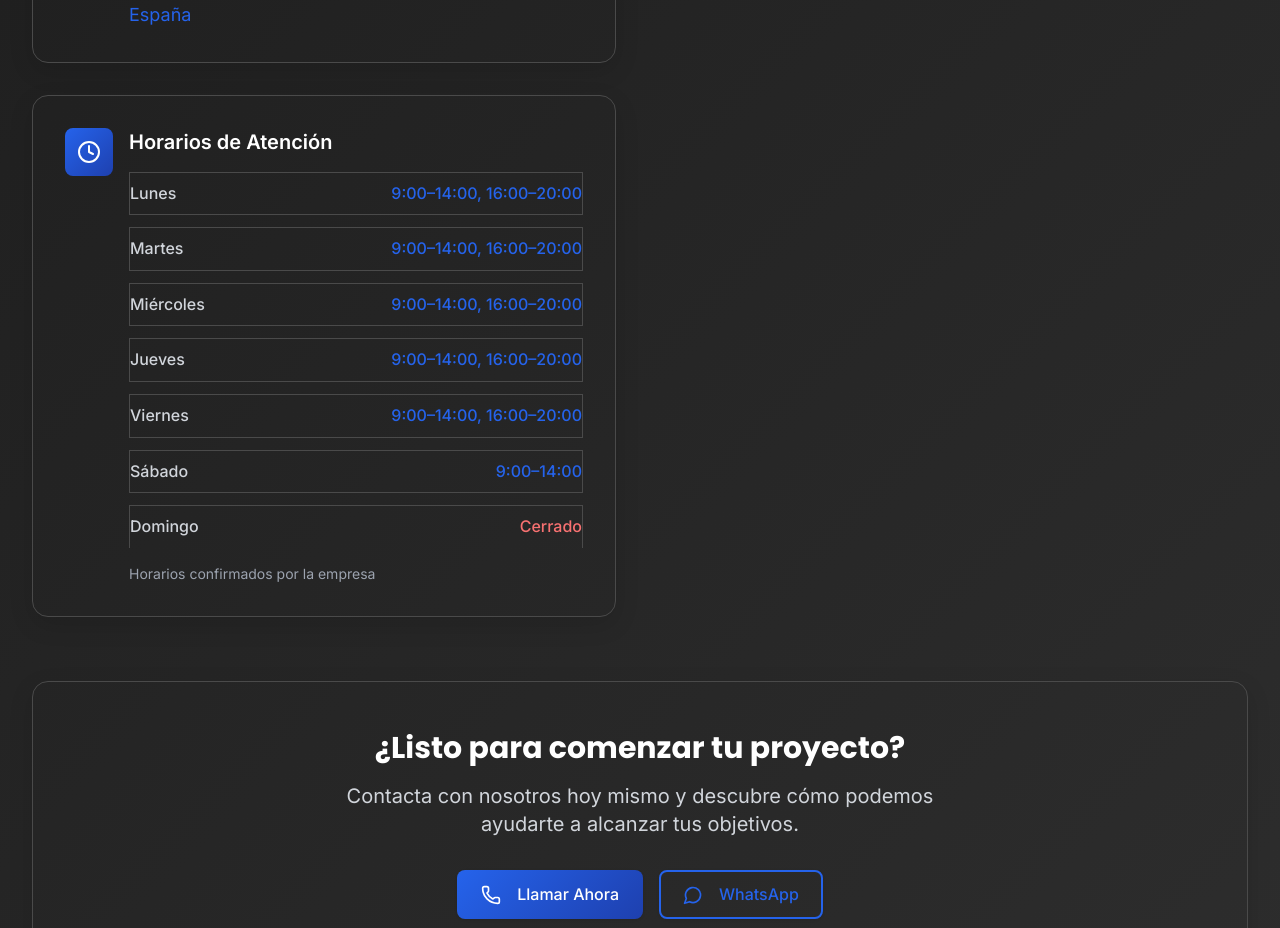
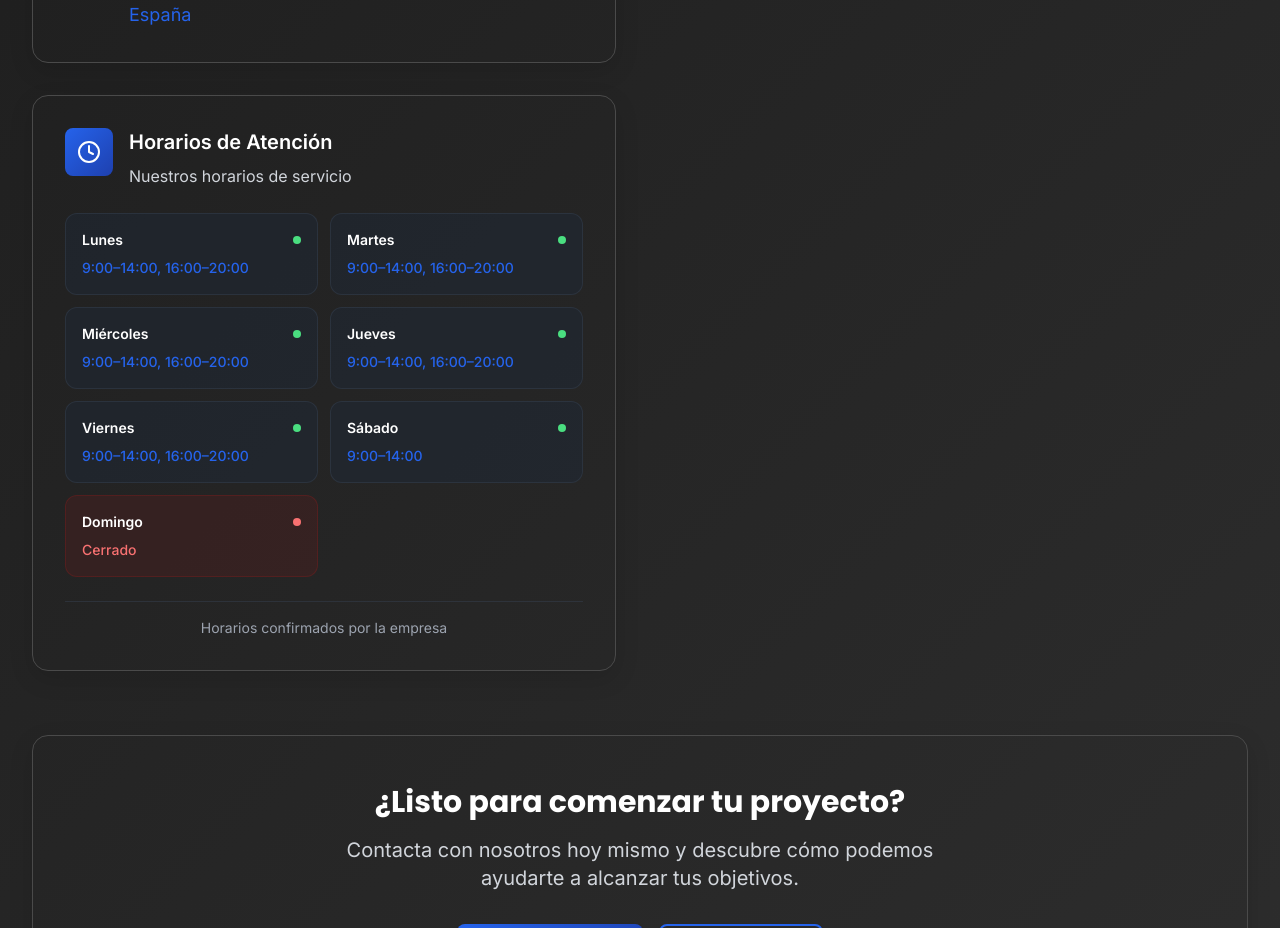
Before and after one commit to avinilo/tuning-website, a React (Vite) app: page /contact in a window 1280 px wide. Shown: the part 1140-2068 px from the top of the page. Built offline with nearby package versions, Linux system fonts and the light colour scheme.

Commit message:
Redesign Horarios de Atención section with modern card layout

```diff
--- a/src/pages/Contact.tsx
+++ b/src/pages/Contact.tsx
@@ -107,28 +107,47 @@ const Contact: React.FC = () => {
 
             {/* Schedule */}
             <div className="bg-gradient-subtle p-8 rounded-2xl border border-elegant shadow-elegant hover:shadow-primary transition-all duration-300">
-              <div className="flex items-start space-x-4">
+              <div className="flex items-start space-x-4 mb-6">
                 <div className="p-3 bg-gradient-primary rounded-lg">
                   <Clock className="h-6 w-6 text-white" />
                 </div>
                 <div className="flex-1">
-                  <h3 className="text-xl font-semibold text-white mb-4">Horarios de Atención</h3>
-                  <div className="space-y-3">
+                  <h3 className="text-xl font-semibold text-white mb-2">Horarios de Atención</h3>
+                  <p className="text-gray-300">Nuestros horarios de servicio</p>
+                </div>
+              </div>
+
+              <div className="grid grid-cols-1 sm:grid-cols-2 lg:grid-cols-1 xl:grid-cols-2 gap-3">
                 {scheduleData.map((item, index) => (
-                      <div key={index} className="flex justify-between items-center py-2 border-b border-elegant last:border-b-0">
-                        <span className="text-gray-300 font-medium">{item.day}</span>
-                        <span className={`font-medium ${
+                  <div
+                    key={index}
+                    className={`p-4 rounded-xl transition-all duration-300 hover:scale-105 ${
+                      item.hours === 'Cerrado'
+                        ? 'bg-red-900/20 border border-red-800/30 hover:bg-red-900/30'
+                        : 'bg-gray-800/50 border border-gray-700/50 hover:bg-gray-800/70 hover:border-primary/30'
+                    }`}
+                  >
+                    <div className="flex flex-col space-y-2">
+                      <div className="flex items-center justify-between">
+                        <span className="text-white font-semibold text-sm">{item.day}</span>
+                        <div className={`w-2 h-2 rounded-full ${
+                          item.hours === 'Cerrado' ? 'bg-red-400' : 'bg-green-400'
+                        }`}></div>
+                      </div>
+                      <span className={`text-sm font-medium ${
                         item.hours === 'Cerrado' ? 'text-red-400' : 'text-primary'
                       }`}>
                         {item.hours}
                       </span>
                     </div>
+                  </div>
                 ))}
               </div>
-                  <p className="text-sm text-gray-400 mt-4 italic">
+
+              <div className="mt-6 pt-4 border-t border-gray-700/50">
+                <p className="text-sm text-gray-400 text-center italic">
                   Horarios confirmados por la empresa
                 </p>
-                </div>
               </div>
             </div>
           </div>
```
Lines whose indentation alone changed are shown as unchanged.
